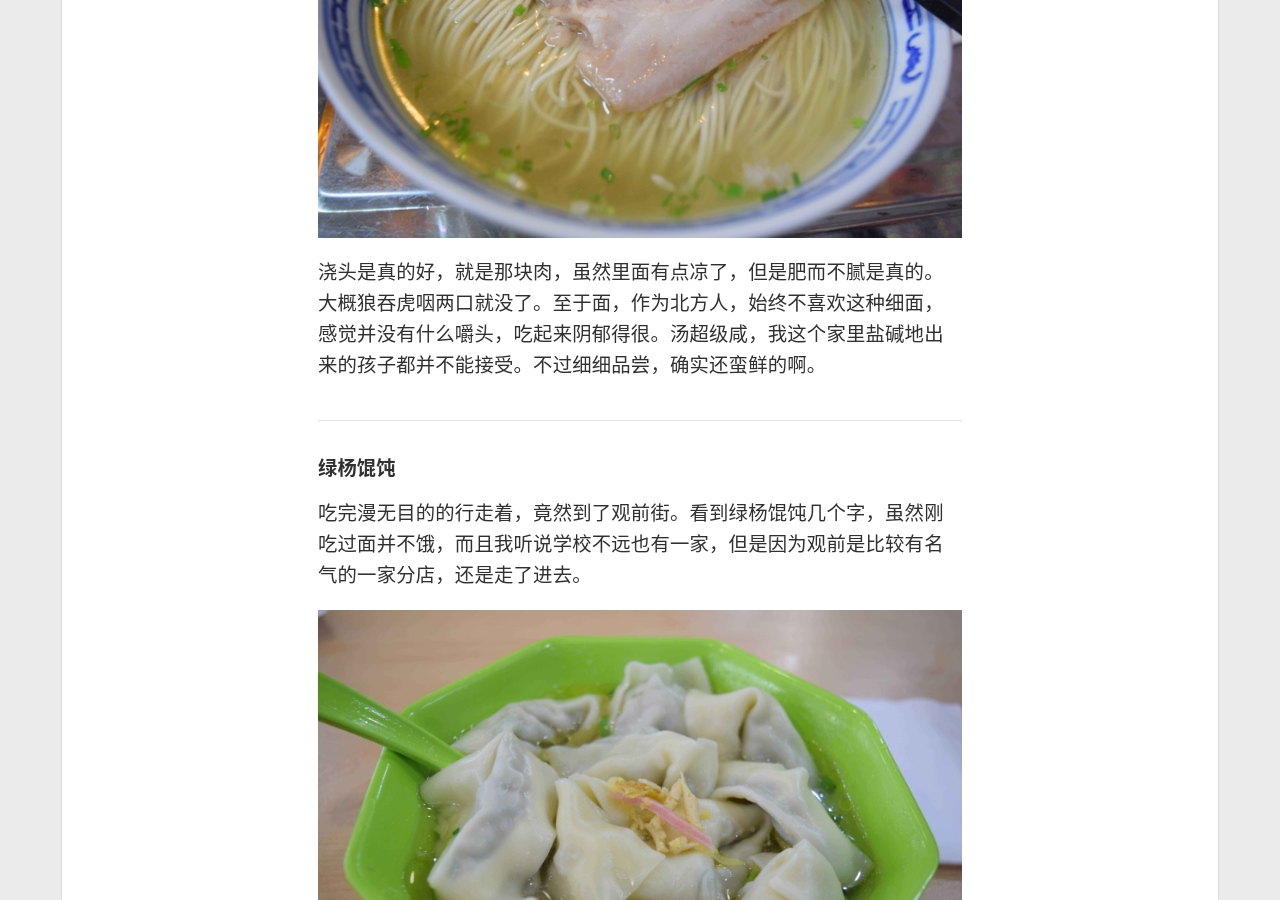
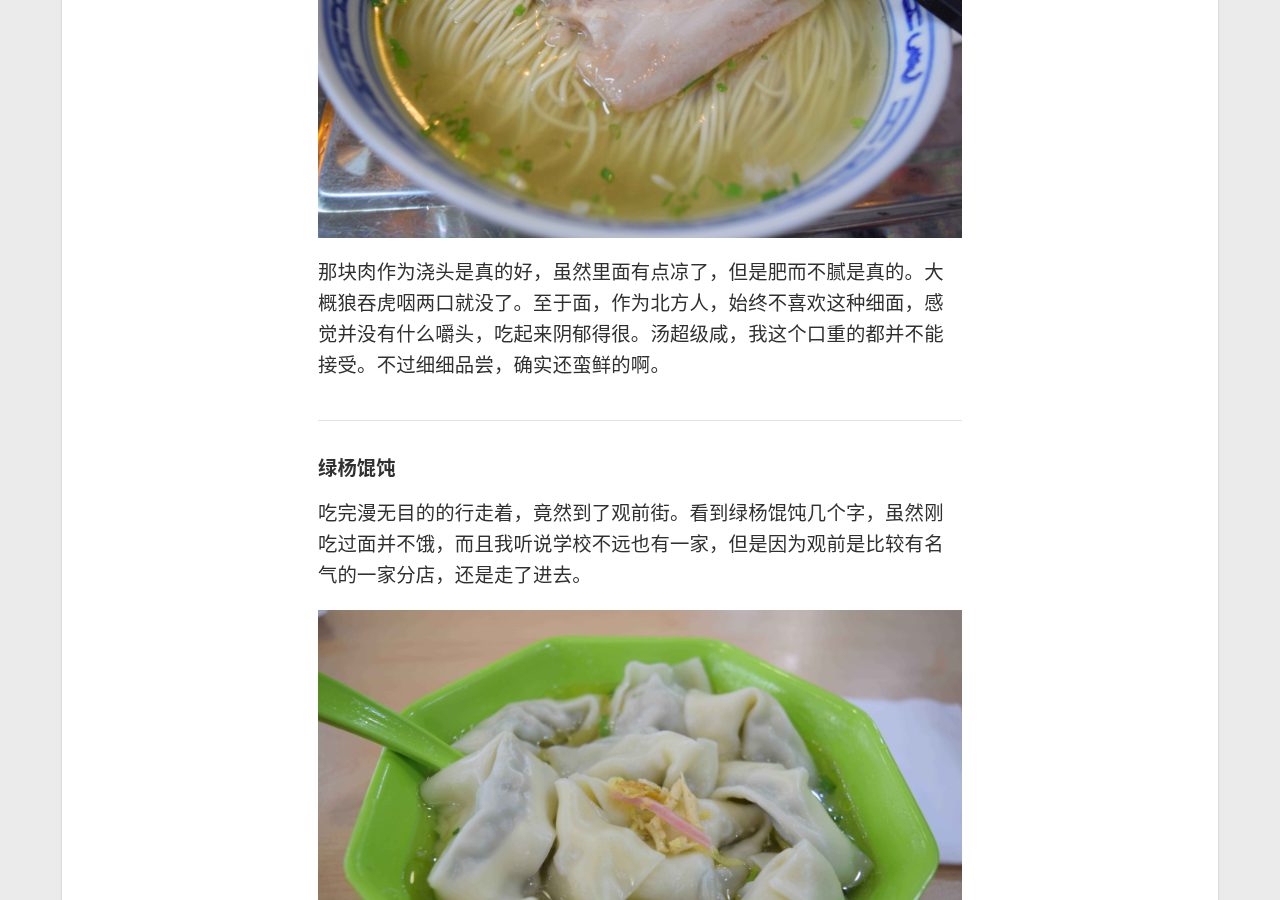
Before and after one commit to billweasley/billweasley.github.io, a Jekyll site: the page built from _posts/2016-06-26-foody-in-suzhou-part-one.md, in a window 1280 px wide and 900 px high, scrolled down 5339 px. Built offline with Jekyll 4.4.1, drawn with Linux system fonts in a browser that asks for light colours; nearby versions of some CDN libraries; comment, search, counter and statistics services are not loaded; a style sheet for code colours, icons or effects is not loaded.

Commit message:
article posting

```diff
--- a/_posts/2016-06-26-foody-in-suzhou-part-one.md
+++ b/_posts/2016-06-26-foody-in-suzhou-part-one.md
@@ -67,7 +67,7 @@ comments: true
 
 ![](/img/2016-06-26-foody-in-suzhou-part-one/DSC_0700.jpg)
 
-浇头是真的好，就是那块肉，虽然里面有点凉了，但是肥而不腻是真的。大概狼吞虎咽两口就没了。至于面，作为北方人，始终不喜欢这种细面，感觉并没有什么嚼头，吃起来阴郁得很。汤超级咸，我这个家里盐碱地出来的孩子都并不能接受。不过细细品尝，确实还蛮鲜的啊。
+那块肉作为浇头是真的好，虽然里面有点凉了，但是肥而不腻是真的。大概狼吞虎咽两口就没了。至于面，作为北方人，始终不喜欢这种细面，感觉并没有什么嚼头，吃起来阴郁得很。汤超级咸，我这个口重的都并不能接受。不过细细品尝，确实还蛮鲜的啊。
 
 ---
 
```
